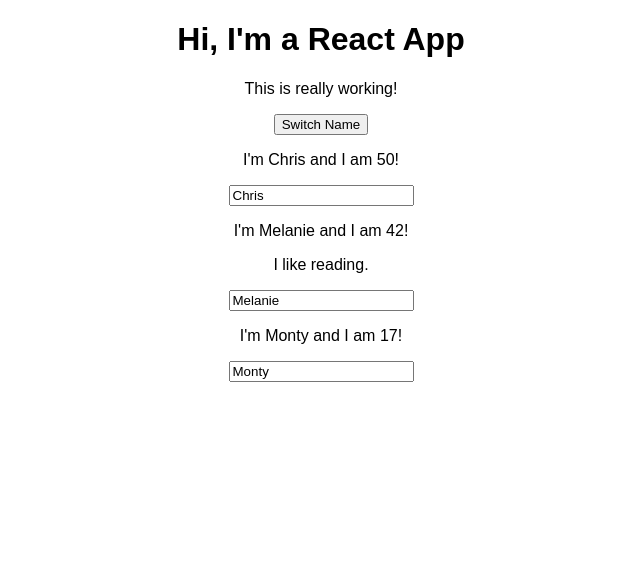
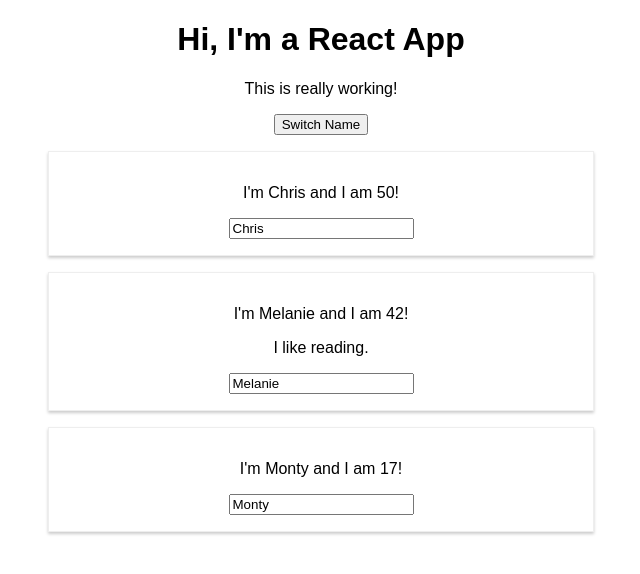
Before and after one commit to HeWhoShallNotBeMentioned/RCG_Project1_React_Frontend, a React (Create React App) app: page / in a window 1280 px wide. Shown: the top 574 px of the page, without its empty margins (319-959 px from the left). Built offline with nearby package versions, Linux system fonts and the light colour scheme.

Commit message:
add person.css to style person component

```diff
--- a/src/App.js
+++ b/src/App.js
@@ -1,5 +1,6 @@
 import React, { Component } from 'react';
 import './App.css';
+
 import Person from './Person/Person';
 
 class App extends Component {
--- /dev/null
+++ b/src/Person/Person.css
@@ -0,0 +1,8 @@
+.Person {
+  width: 40%;
+  margin: 16px auto;
+  border: 1px solid #eee;
+  box-shadow: 0 2px 3px #cccccc;
+  padding: 16px;
+  text-align: center;
+}
--- a/src/Person/Person.js
+++ b/src/Person/Person.js
@@ -1,9 +1,9 @@
 import React from 'react';
-
+import './Person.css';
 const person = props => {
   console.log(props.person);
   return (
-    <div>
+    <div className="Person">
       <p onClick={props.click}>
         I'm {props.person.name} and I am {props.person.age}!
       </p>
```
